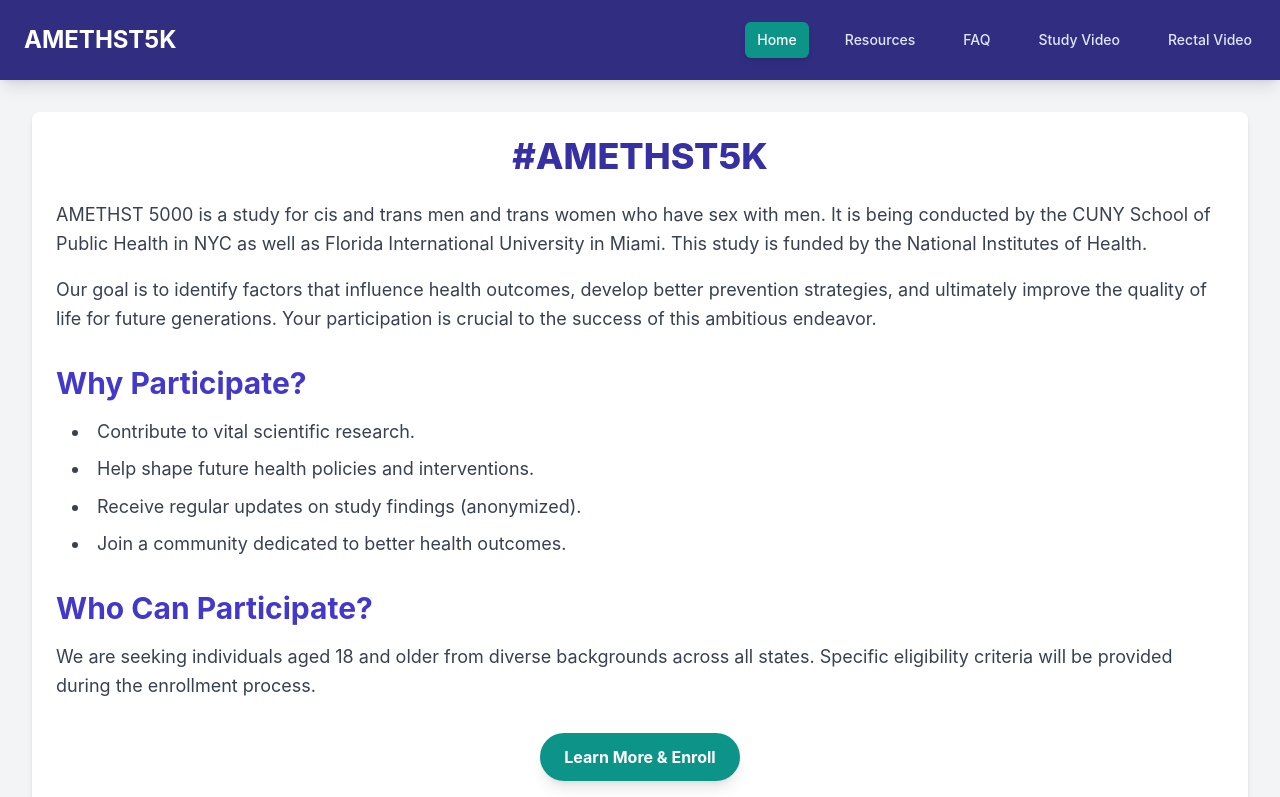
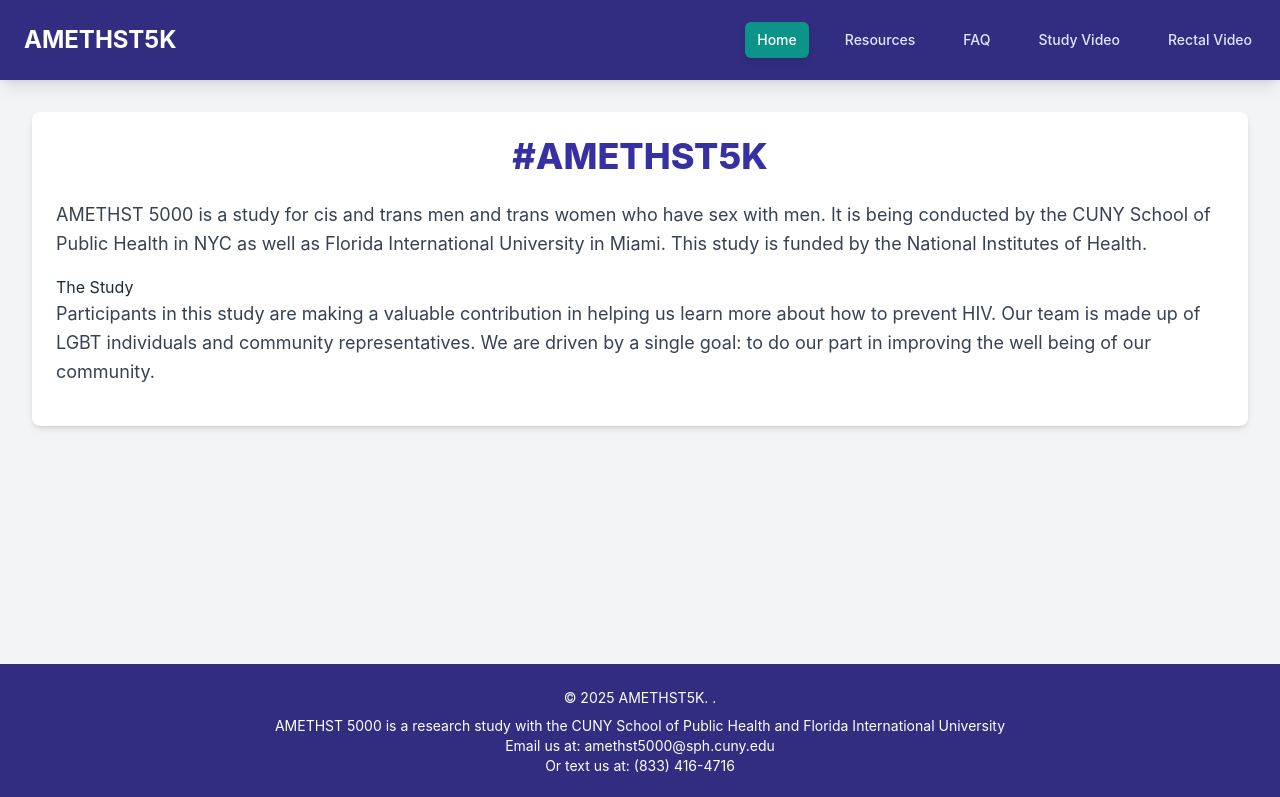
Before and after one commit to cmirzayi/a5k-website, a React (Create React App) app: page / in a window 1280 px wide. Shown: the top 797 px of the page. Built offline with nearby package versions, Linux system fonts and the light colour scheme.

Commit message:
Starting to update some text

```diff
--- a/src/App.js
+++ b/src/App.js
@@ -88,11 +88,12 @@
   return (
     <footer className="bg-indigo-900 text-white p-6 mt-8">
       <div className="container mx-auto text-center text-sm">
-        <p>&copy; {new Date().getFullYear()} AMETHST5K. All rights reserved.</p>
+        <p>&copy; {new Date().getFullYear()} AMETHST5K. .</p>
         <p className="mt-2">
-          <a href="#" className="text-teal-300 hover:underline">Privacy Policy</a> |{' '}
-          <a href="#" className="text-teal-300 hover:underline">Terms of Service</a>
+            AMETHST 5000  is a research study with the CUNY School of Public Health and Florida International University
         </p>
+        <p>Email us at: amethst5000@sph.cuny.edu</p>
+        <p>Or text us at: (833) 416-4716</p>
       </div>
     </footer>
   );
@@ -110,28 +111,12 @@
         It is being conducted by the CUNY School of Public Health in NYC as well as Florida International University in Miami.
         This study is funded by the National Institutes of Health.
       </p>
+      <h2> The Study</h2>
       <p className="text-lg leading-relaxed mb-4 text-gray-700">
-        Our goal is to identify factors that influence health outcomes, develop better prevention
-        strategies, and ultimately improve the quality of life for future generations. Your
-        participation is crucial to the success of this ambitious endeavor.
+        Participants in this study are making a valuable contribution in helping us learn more about how to prevent HIV.
+        Our team is made up of LGBT individuals and community representatives.
+         We are driven by a single goal: to do our part in improving the well being of our community.
       </p>
-      <h2 className="text-3xl font-bold text-indigo-700 mb-4 mt-8">Why Participate?</h2>
-      <ul className="list-disc list-inside text-lg leading-relaxed space-y-2 ml-4 text-gray-700">
-        <li>Contribute to vital scientific research.</li>
-        <li>Help shape future health policies and interventions.</li>
-        <li>Receive regular updates on study findings (anonymized).</li>
-        <li>Join a community dedicated to better health outcomes.</li>
-      </ul>
-      <h2 className="text-3xl font-bold text-indigo-700 mb-4 mt-8">Who Can Participate?</h2>
-      <p className="text-lg leading-relaxed text-gray-700">
-        We are seeking individuals aged 18 and older from diverse backgrounds across all states.
-        Specific eligibility criteria will be provided during the enrollment process.
-      </p>
-      <div className="mt-8 text-center">
-        <button className="bg-teal-600 hover:bg-teal-700 text-white font-bold py-3 px-6 rounded-full shadow-lg transition-all duration-300 transform hover:scale-105">
-          Learn More & Enroll
-        </button>
-      </div>
     </section>
   );
 };
```
